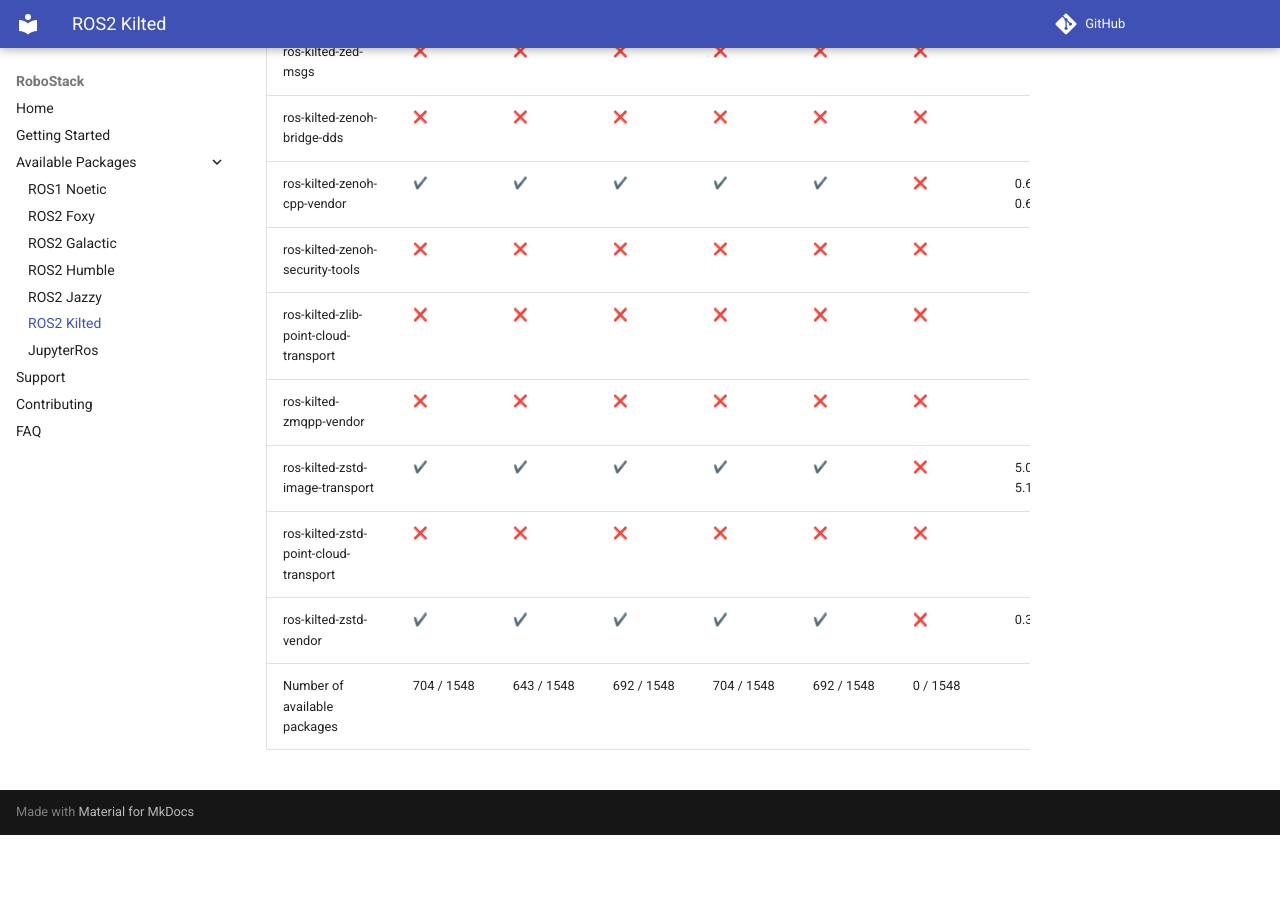
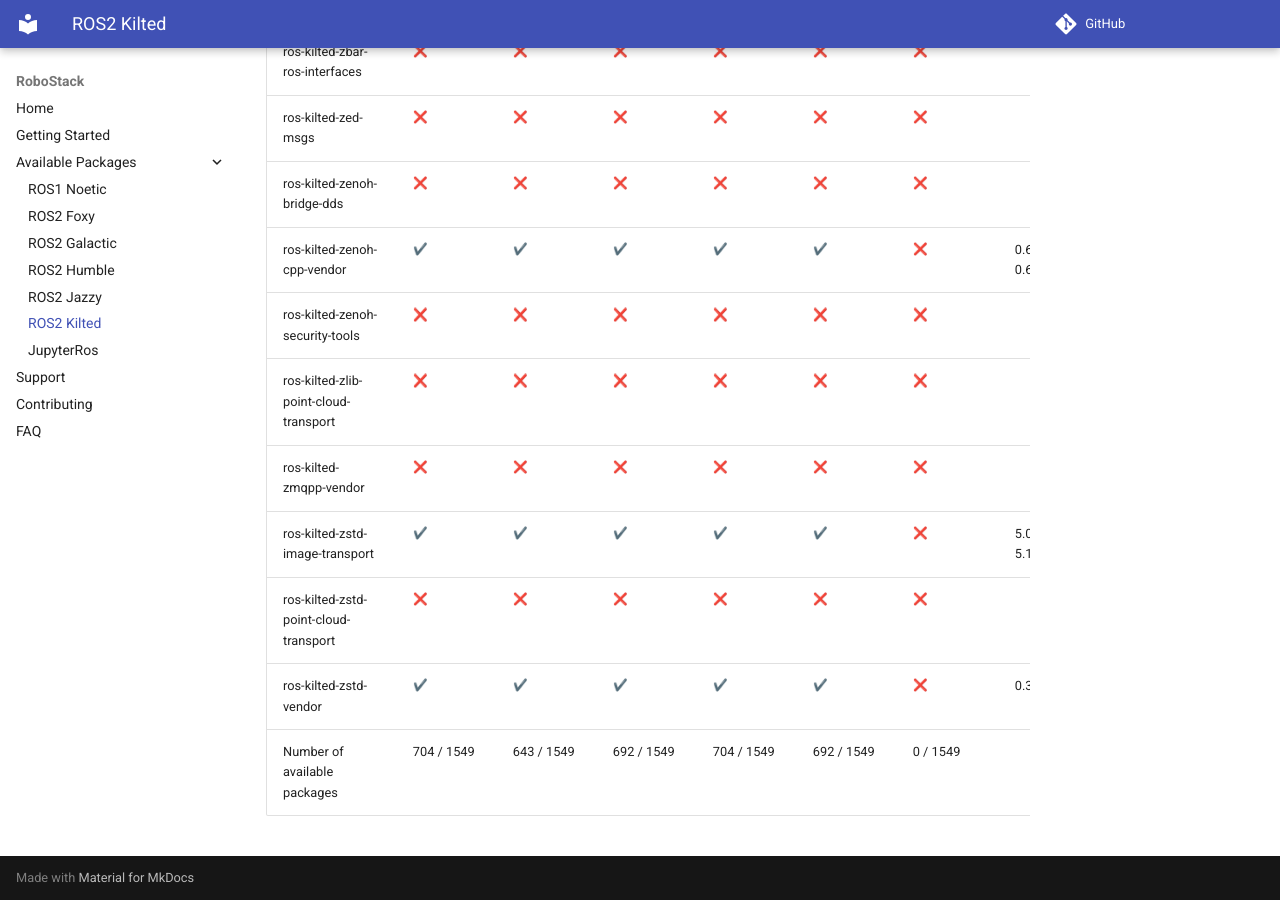
Before and after one commit to RoboStack/robostack.github.io, an MkDocs documentation site: the page built from docs/kilted.md, in a window 1280 px wide and 900 px high, scrolled down 114282 px. Built offline with MkDocs 1.6.1 and Material for MkDocs 9.7.7, drawn with Linux system fonts in a browser that asks for light colours; emoji names are drawn with the system emoji font; comment, search, counter and statistics services are not loaded; before the commit the page ends 115117 px from its top, so only the background shows below that; some of the changed text lies outside the part shown.

Commit message:
Update tables

```diff
--- a/docs/kilted.md
+++ b/docs/kilted.md
@@ -1548,4 +1549,4 @@
 | ros-kilted-zstd-image-transport | :heavy_check_mark: { data-sort='1' } | :heavy_check_mark: { data-sort='1' } | :heavy_check_mark: { data-sort='1' } | :heavy_check_mark: { data-sort='1' } | :heavy_check_mark: { data-sort='1' } | :x: { data-sort='0' } | 5.0.2, 5.1.0, 5.1.1  |
 | ros-kilted-zstd-point-cloud-transport | :x: { data-sort='0' } | :x: { data-sort='0' } | :x: { data-sort='0' } | :x: { data-sort='0' } | :x: { data-sort='0' } | :x: { data-sort='0' } |   |
 | ros-kilted-zstd-vendor | :heavy_check_mark: { data-sort='1' } | :heavy_check_mark: { data-sort='1' } | :heavy_check_mark: { data-sort='1' } | :heavy_check_mark: { data-sort='1' } | :heavy_check_mark: { data-sort='1' } | :x: { data-sort='0' } | 0.32.0  |
-| Number of available packages |  704 / 1548 | 643 / 1548 | 692 / 1548 | 704 / 1548 | 692 / 1548 | 0 / 1548 |
+| Number of available packages |  704 / 1549 | 643 / 1549 | 692 / 1549 | 704 / 1549 | 692 / 1549 | 0 / 1549 |
```
Also changed, not shown: other parts of docs/kilted.md (+1 -0 lines).
